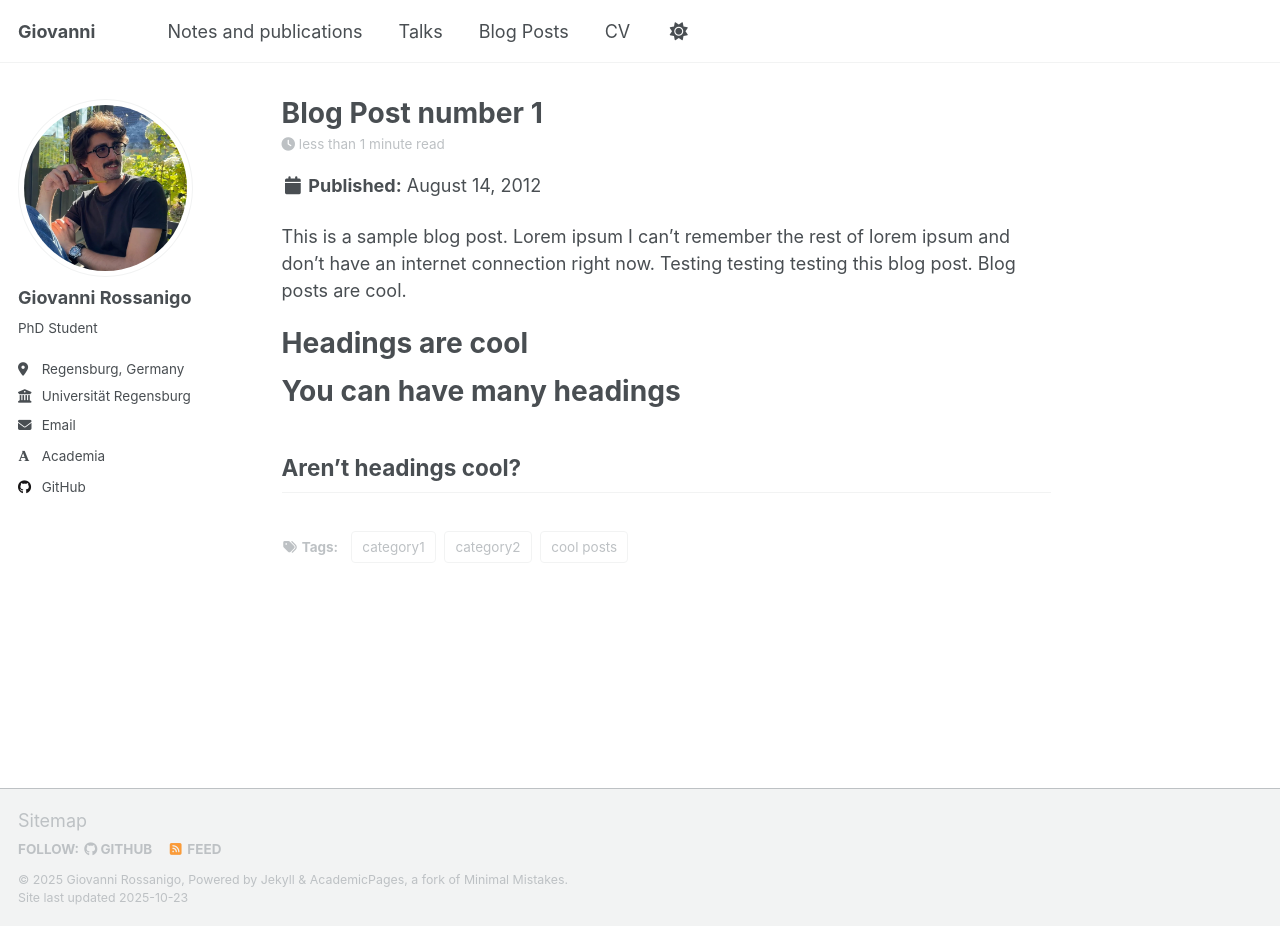
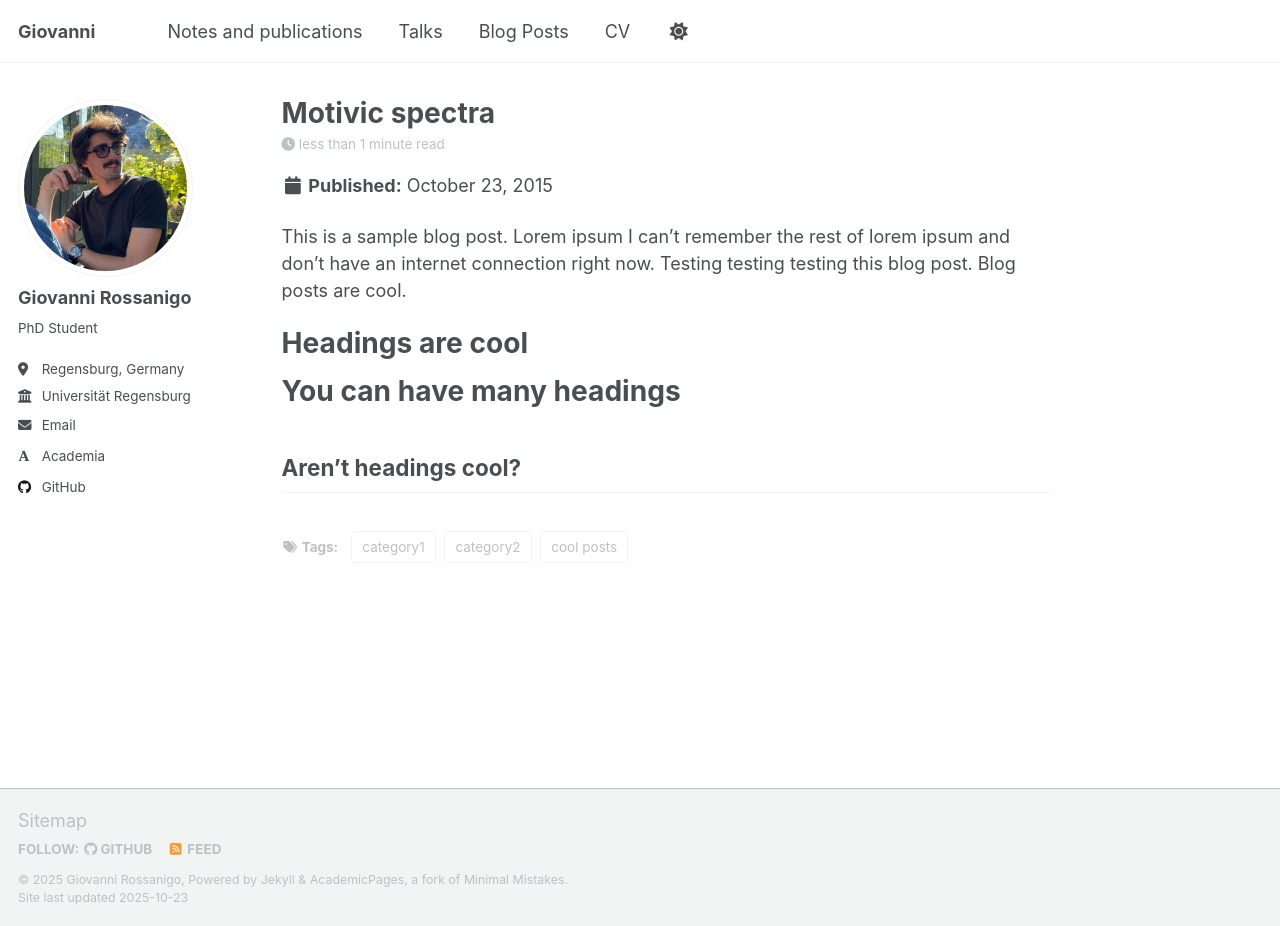
Before and after one commit to giovannirossanigo/giovannirossanigo.github.io, a Jekyll site: the page built from _posts/2025-10-23-blog-post-1.md, in a window 1280 px wide and 926 px high. Built offline with Jekyll 4.4.1, drawn with Linux system fonts in a browser that asks for light colours; some web fonts are replaced; a script that is not in the unit is left out.

Commit message:
Update and rename 2012-08-14-blog-post-1.md to 2025-10-23-blog-post-1.md

```diff
--- a/_posts/2012-08-14-blog-post-1.md
+++ b/_posts/2025-10-23-blog-post-1.md
@@ -1,7 +1,7 @@
 ---
-title: 'Blog Post number 1'
-date: 2012-08-14
-permalink: /posts/2012/08/blog-post-1/
+title: 'Motivic spectra'
+date: 2015-10-23
+permalink: /posts/2012/08/Motivic-Spectra-1/
 tags:
   - cool posts
   - category1
```
